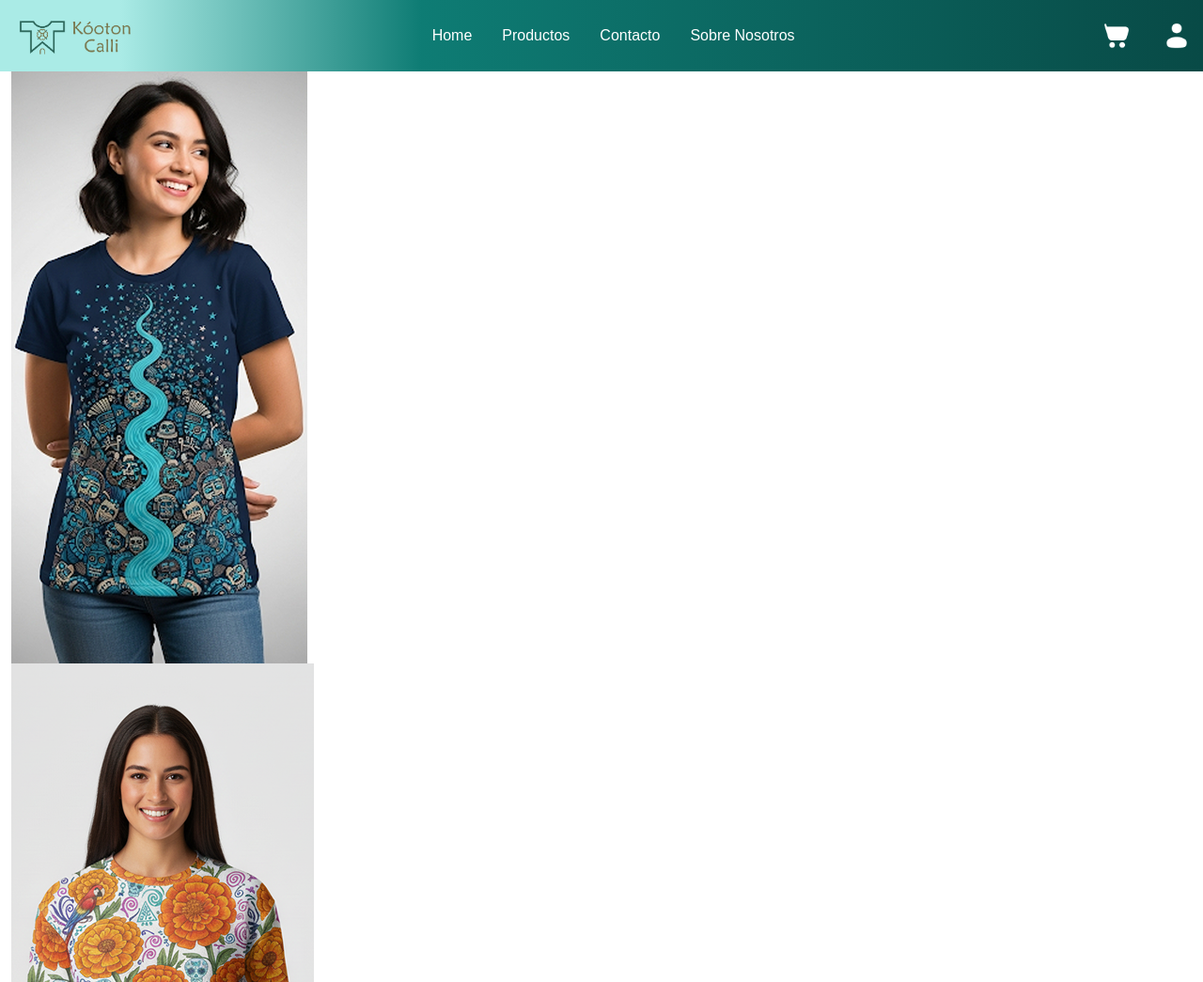
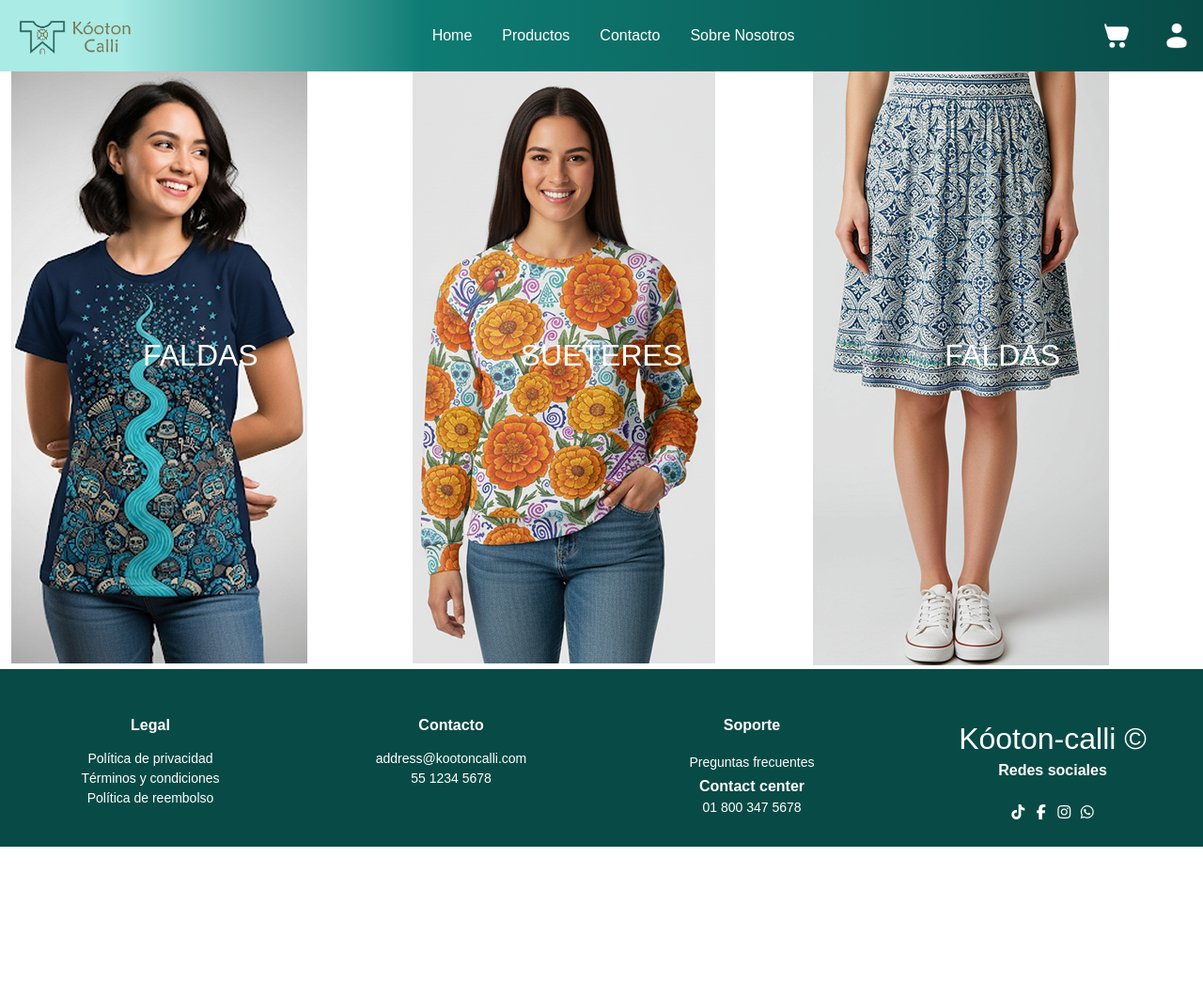
Before and after one commit to Adrian-Ort/kooton-calli, a website built with Vite: page html/womenCategory.html in a window 1280 px wide. Shown: the top 1045 px of the page at 94% size. After the commit the page ends 901 px from the top, so only its background shows below. Built offline with nearby package versions, Linux system fonts and the light colour scheme; a web font is replaced by a local one.

Commit message:
Added subcategories

```diff
--- a/html/womenCategory.html
+++ b/html/womenCategory.html
@@ -24,25 +24,35 @@
 
     <main class="container my-1">
     <!-- First row -->
-    <div class="row">
+    <div class="row" id="subcategoriees">
+        <!-- Subcategories  -->
+        <!-- First column -->
+        <!-- T-Shirt -->
+        <div class="col-lg-4 position-relative">
+            <div class="overlay-text">FALDAS</div>
+            <a href="#"><img src="public/img/products-images/t-shirt-subcategory.png" alt=""></a>
+        </div>
+
+        <!-- Second column -->
+        <!-- Sweater -->
+        <div class="col-lg-4 position-relative">
+            <a href="#"><img src="public/img/products-images/sweater-subcategory.png" alt=""></a>
+            <div class="overlay-text">SUÉTERES</div>
+        </div>
+
+        <!-- Third column -->
+        <!-- Pans & skirts -->
+        <div class="col-lg-4 position-relative">
+            <a href="productList.html"><img src="public/img/products-images/under-subcategory.png" alt=""></a>
+            <div class="overlay-text">FALDAS</div>
+        </div>
+    </div>
     <!-- Main label -->
+
     </div>
 
     <!-- Second row -->
-    <!-- Subcategories  -->
-    <div>
-        <!-- First column -->
-        <!-- T-Shirt -->
-        <div class="col-lg-4"><a href="#"><img src="public/img/products-images/t-shirt-subcategory.png" alt=""></a></div>
 
-        <!-- Second column -->
-        <!-- Sweater -->
-        <div class="col-lg-4"><a href="#"><img src="public/img/products-images/sweater-subcategory.png" alt=""></a></div>
-
-        <!-- Third column -->
-        <!-- Pans & skirts -->
-        <div class="col-lg-4"><a href="#"><img src="public/img/products-images/under-subcategory.png" alt=""></a></div>
-    </div>
         <!-- Third row -->
         <!-- New titles -->
 
--- a/src/css/main.css
+++ b/src/css/main.css
@@ -7,3 +7,8 @@
         background: var(--background-header-tablet)
     }
 }
+
+a {
+  color: inherit;        /* Usa el color del texto padre */
+  text-decoration: none; /* Quita el subrayado */
+}
--- /dev/null
+++ b/src/css/womenCategory.css
@@ -0,0 +1,11 @@
+.overlay-text {
+  position: relative;
+  bottom: 0; /* O usa top: 0 para arriba */
+  left: 0;
+  right: 0;
+  color: white;
+  padding: 0;
+  font-size: 1.2rem;
+  font-weight: 500;
+  margin: 0 auto 0 auto;
+}
```
Also changed, not shown: index.html (+3 -3 lines), src/css/normalize.css.
